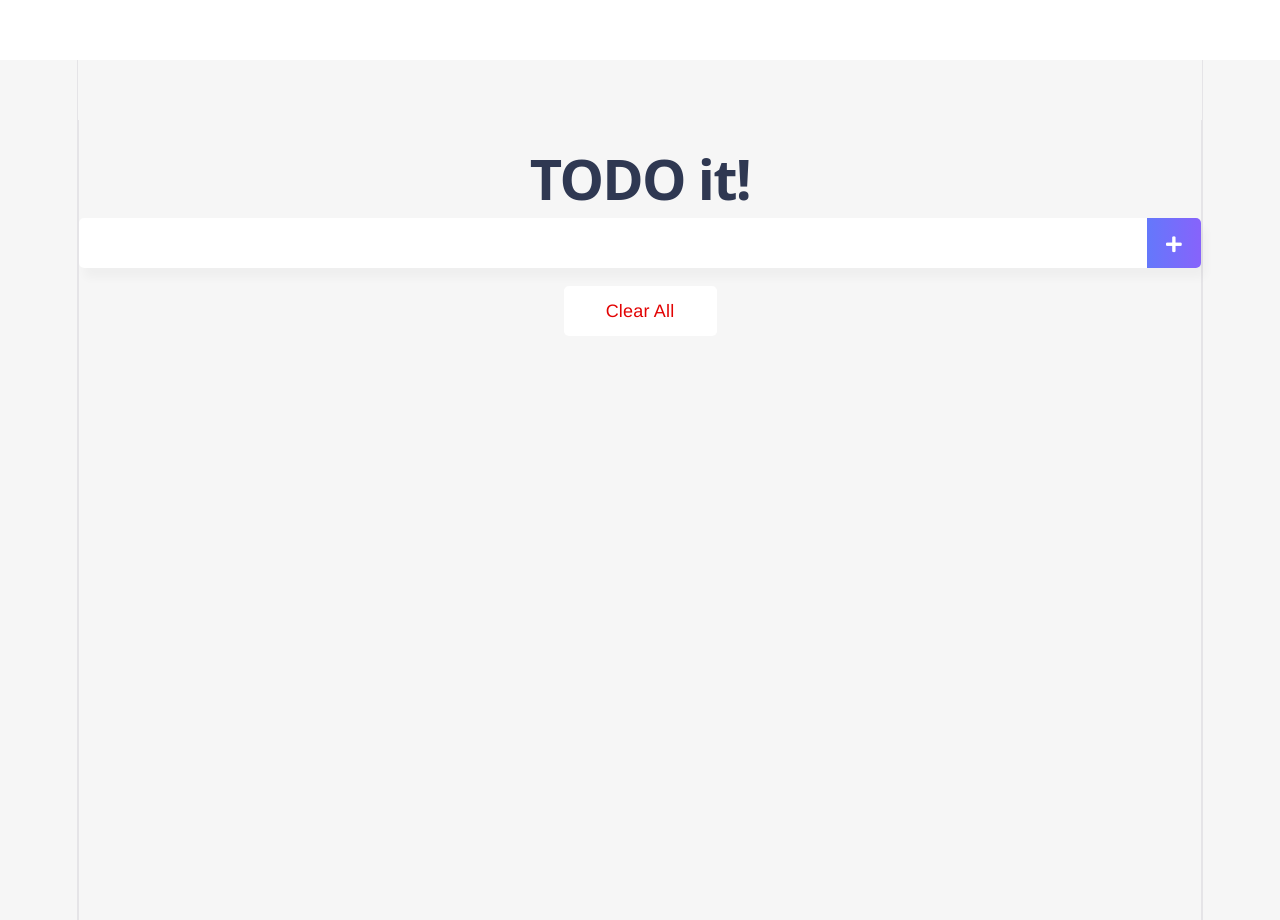
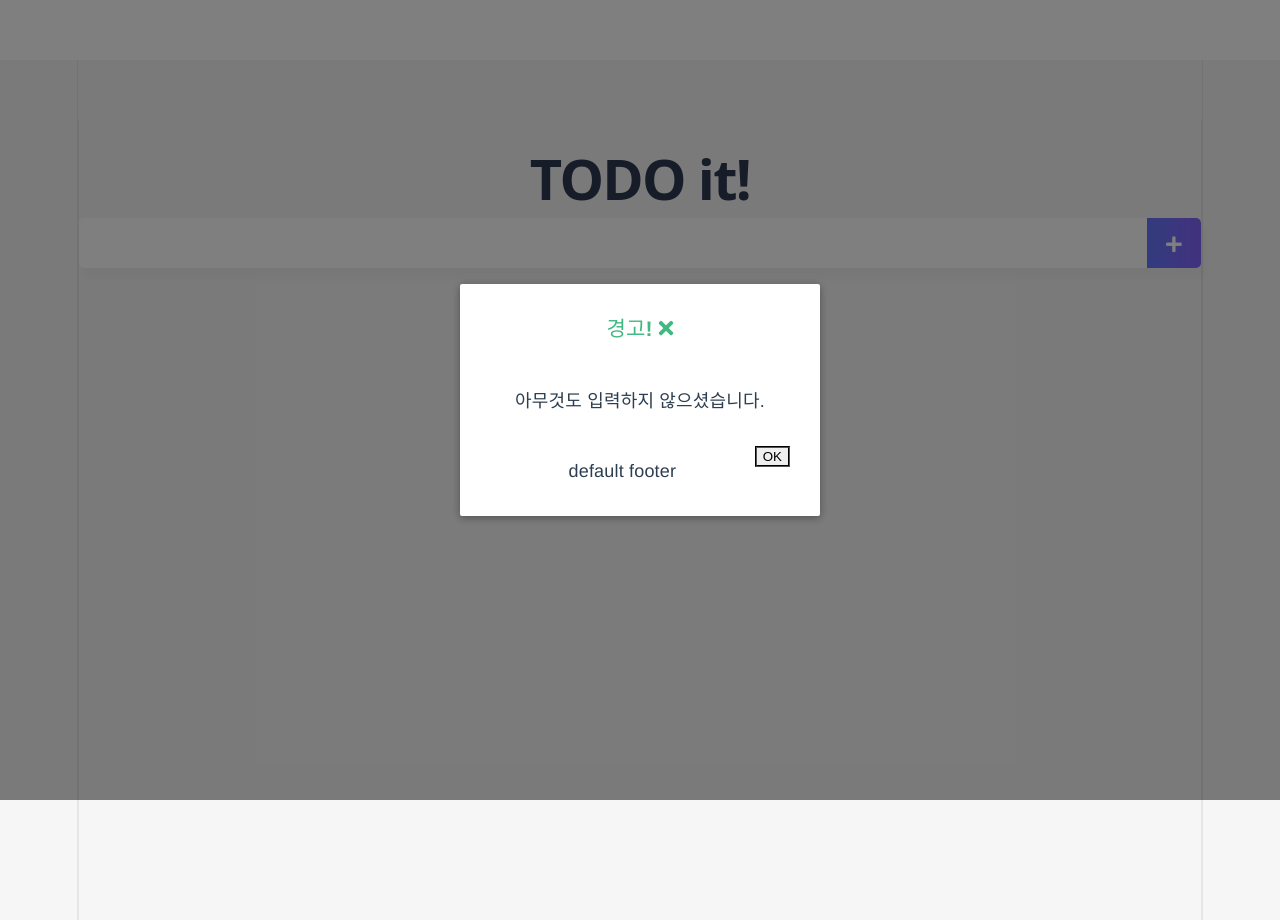
Before and after one commit to vega2kvibe2/Vue3_Todo_Basic, a Vue app: page / in a window 1280 px wide. Both pictures are taken after a click on the element 1174 px from the left and 243 px from the top of the page. Built offline with nearby package versions, Linux system fonts and the light colour scheme.

Commit message:
MyModal update

```diff
--- a/src/components/TodoInput.vue
+++ b/src/components/TodoInput.vue
@@ -4,11 +4,25 @@
         <span class="addContainer" @click="addTodo">
             <i class="fas fa-plus addBtn"></i>
         </span>
+        <MyModal v-if="showModal" @close="showModal = false">
+            <template v-slot:header>
+                <h3>
+                    경고!
+                    <i class="closeModalBtn fas fa-times" @click="showModal = false"></i>
+                </h3>
+            </template>
+            <template v-slot:body>
+                <div>아무것도 입력하지 않으셨습니다.</div>
+            </template>
+        </MyModal>
     </div>
 </template>``
 
 <script setup>
 import { ref } from 'vue'
+import MyModal from './common/MyModal.vue'
+
+const showModal = ref(false)
 
 const emit = defineEmits(["input:todo", "add:todo"])
 
@@ -25,6 +39,8 @@ const addTodo = () => {
         const todoItemStr = newTodoItem.value
         emit("add:todo", todoItemStr)
         clearInput()
+    } else {
+        showModal.value = !showModal.value
     }
 }
 
@@ -63,4 +79,8 @@ input:focus {
     color: white;
     vertical-align: middle;
 }
+
+.closeModalBtn {
+    color: #42b983;
+}
 </style>
```
Also changed, not shown: src/components/common/MyModal.vue (line endings or trailing spaces).
